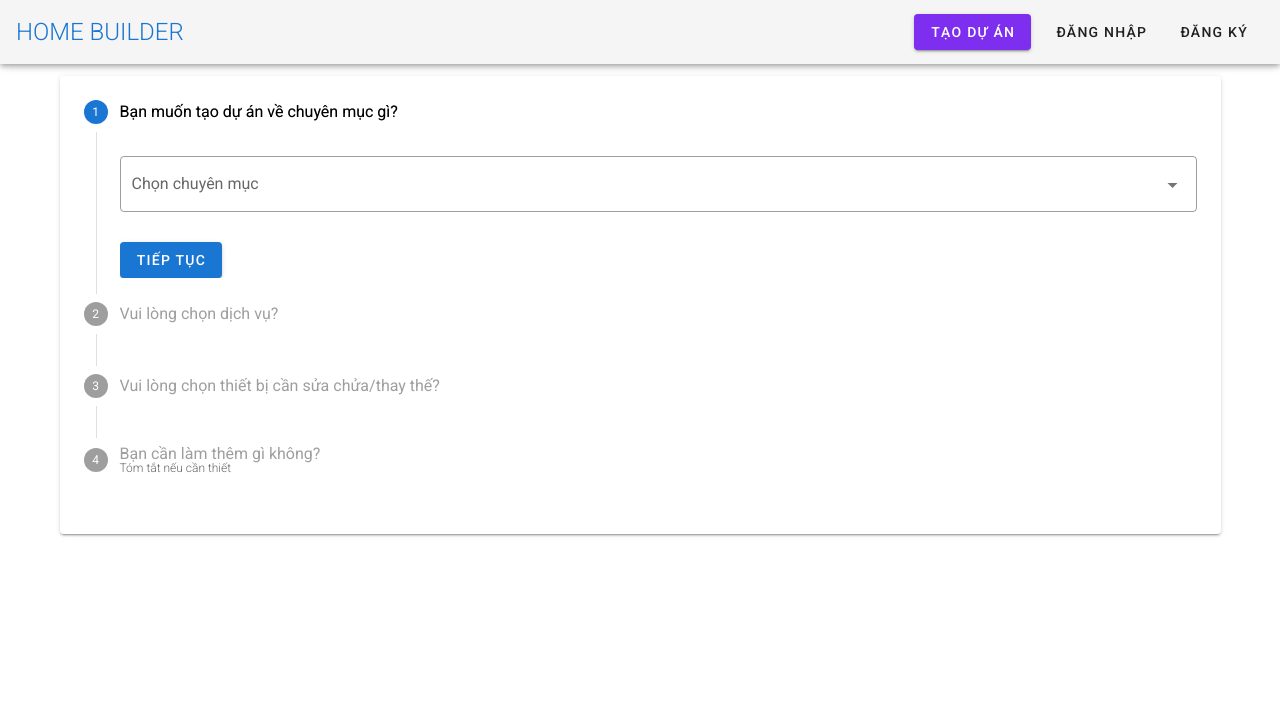
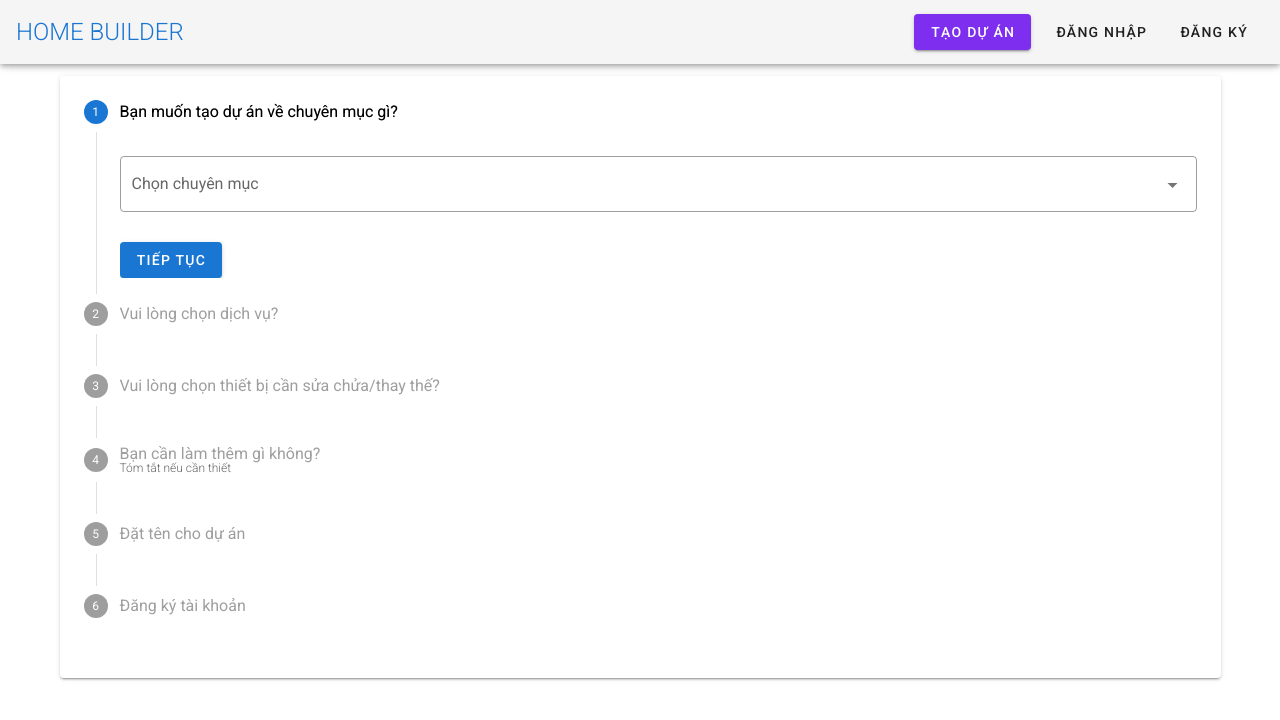
Before and after one commit to letin1203/hb, a Vue app: page /#/post-job in a window 1280 px wide. Shown: the top 720 px of the page. Built offline with nearby package versions, Linux system fonts and the light colour scheme; no server answers.

Commit message:
Add register step for post a job if user is not login

```diff
--- a/src/App.vue
+++ b/src/App.vue
@@ -4,9 +4,7 @@
     <navigation></navigation>
     <v-content>
       <transition>
-        <keep-alive>
-          <router-view></router-view>
-        </keep-alive>
+        <router-view></router-view>
       </transition>
     </v-content>
   </v-app>
--- a/src/components/AppBar.vue
+++ b/src/components/AppBar.vue
@@ -34,10 +34,15 @@
     >
       <span>Thoát tài khoản</span>
     </v-btn>
-    <v-btn v-if="!isAuthenticated" text to="/login">
+    <v-btn class="hidden-sm-and-down" v-if="!isAuthenticated" text to="/login">
       <span>Đăng nhập</span>
     </v-btn>
-    <v-btn v-if="!isAuthenticated" text to="/register">
+    <v-btn
+      class="hidden-sm-and-down"
+      v-if="!isAuthenticated"
+      text
+      to="/register"
+    >
       <span>Đăng ký</span>
     </v-btn>
     <v-btn class="hidden-md-and-up" text to="/">
--- a/src/components/Navigation.vue
+++ b/src/components/Navigation.vue
@@ -22,9 +22,38 @@
         <v-list-item-icon>
           <v-icon>{{ item.icon }}</v-icon>
         </v-list-item-icon>
-
         <v-list-item-content>
           <v-list-item-title>{{ item.title }}</v-list-item-title>
+        </v-list-item-content>
+      </v-list-item>
+      <v-list-item v-if="!isAuthenticated" link :to="'/login'">
+        <v-list-item-icon>
+          <v-icon>account_box</v-icon>
+        </v-list-item-icon>
+        <v-list-item-content>
+          <v-list-item-title>
+            Đăng nhập
+          </v-list-item-title>
+        </v-list-item-content>
+      </v-list-item>
+      <v-list-item v-else link :to="'/profile'">
+        <v-list-item-icon>
+          <v-icon>account_box</v-icon>
+        </v-list-item-icon>
+        <v-list-item-content>
+          <v-list-item-title>
+            Tài khoản
+          </v-list-item-title>
+        </v-list-item-content>
+      </v-list-item>
+      <v-list-item v-if="isAuthenticated">
+        <v-list-item-icon>
+          <v-icon>exit_to_app</v-icon>
+        </v-list-item-icon>
+        <v-list-item-content>
+          <v-list-item-title>
+            <span @click="logout">Đăng xuất</span>
+          </v-list-item-title>
         </v-list-item-content>
       </v-list-item>
     </v-list>
@@ -32,14 +61,13 @@
 </template>
 
 <script>
-import { mapState, mapActions } from 'vuex';
+import { mapState, mapActions, mapGetters } from 'vuex';
 export default {
   data() {
     return {
       showNavigation: false,
       items: [
         { title: 'Trang chủ', icon: 'dashboard', url: '/' },
-        { title: 'Tài khoản', icon: 'account_box', url: '/profile' },
         { title: 'Tạo dự án', icon: 'gavel', url: '/post-job' }
       ]
     };
@@ -50,11 +78,15 @@ export default {
     }),
     ...mapState('auth', {
       user: 'user'
+    }),
+    ...mapGetters('auth', {
+      isAuthenticated: 'loggedIn'
     })
   },
   methods: {
     ...mapActions({
-      toggleNavigation: 'navigation/toggle'
+      toggleNavigation: 'navigation/toggle',
+      logout: 'auth/logout'
     }),
     closeDrawer() {
       if (!this.showNavigation) {
--- a/src/views/Login.vue
+++ b/src/views/Login.vue
@@ -31,6 +31,7 @@
           </v-card-text>
           <v-card-actions>
             <div class="flex-grow-1"></div>
+            <v-btn :to="'/register'" text class="mr-2">Đăng ký</v-btn>
             <v-btn @click="handleSubmit" color="primary">Đăng nhập</v-btn>
           </v-card-actions>
         </v-card>
--- a/src/views/Register.vue
+++ b/src/views/Register.vue
@@ -7,40 +7,11 @@
             <v-toolbar-title>Đăng ký tài khoản</v-toolbar-title>
           </v-toolbar>
           <v-card-text>
-            <v-form>
-              <v-text-field
-                label="Email"
-                name="login"
-                prepend-icon="person"
-                type="text"
-                outlined
-                counter="50"
-                v-model="email"
-              ></v-text-field>
-              <v-text-field
-                id="password"
-                label="Mật khẩu"
-                name="password"
-                prepend-icon="lock"
-                type="password"
-                outlined
-                counter="16"
-                v-model="password"
-              ></v-text-field>
-              <v-text-field
-                id="confirm-password"
-                label="Nhập lại mật khẩu"
-                name="password"
-                prepend-icon="lock"
-                type="password"
-                outlined
-                counter="16"
-                v-model="confirmPassword"
-              ></v-text-field>
-            </v-form>
+            <register-form :registerModel="registerModel"></register-form>
           </v-card-text>
           <v-card-actions>
             <div class="flex-grow-1"></div>
+            <v-btn text :to="'/login'" class="mr-2">Đăng nhập</v-btn>
             <v-btn @click="handleSubmit" color="primary">Đăng ký</v-btn>
           </v-card-actions>
         </v-card>
@@ -51,15 +22,20 @@
 
 <script>
 import { mapGetters, mapActions } from 'vuex';
+import RegisterForm from './components/RegisterForm';
 
 export default {
-  name: 'login',
+  components: {
+    RegisterForm
+  },
 
   data() {
     return {
-      email: '',
-      password: '',
-      confirmPassword: ''
+      registerModel: {
+        email: '',
+        password: '',
+        confirmPassword: ''
+      }
     };
   },
 
@@ -78,16 +54,17 @@ export default {
 
     handleSubmit() {
       // Perform a simple validation that email and password have been typed in
-      if (this.email != '' && this.password != '') {
-        this.register({ email: this.email, password: this.password }).then(
-          response => {
-            this.password = '';
-            this.confirmPassword = '';
-            if (response.success) {
-              this.$router.push('login');
-            }
+      if (this.registerModel.email != '' && this.registerModel.password != '') {
+        this.register({
+          email: this.registerModel.email,
+          password: this.registerModel.password
+        }).then(response => {
+          this.registerModel.password = '';
+          this.registerModel.confirmPassword = '';
+          if (response.success) {
+            this.$router.push('login');
           }
-        );
+        });
       }
     }
   }
--- /dev/null
+++ b/src/views/components/RegisterForm.vue
@@ -0,0 +1,50 @@
+<template>
+  <v-form>
+    <v-text-field
+      label="Email"
+      name="login"
+      prepend-icon="person"
+      type="text"
+      outlined
+      counter="50"
+      v-model="registerModel.email"
+    ></v-text-field>
+    <v-text-field
+      id="password"
+      label="Mật khẩu"
+      name="password"
+      prepend-icon="lock"
+      type="password"
+      outlined
+      counter="16"
+      v-model="registerModel.password"
+    ></v-text-field>
+    <v-text-field
+      id="confirm-password"
+      label="Nhập lại mật khẩu"
+      name="password"
+      prepend-icon="lock"
+      type="password"
+      outlined
+      counter="16"
+      v-model="registerModel.confirmPassword"
+    ></v-text-field>
+  </v-form>
+</template>
+
+<script>
+export default {
+  props: {
+    registerModel: {
+      type: Object,
+      default() {
+        return {
+          email: '',
+          password: '',
+          confirmPassword: ''
+        };
+      }
+    }
+  }
+};
+</script>
--- a/src/views/projects/PostJob.vue
+++ b/src/views/projects/PostJob.vue
@@ -2,11 +2,10 @@
   <v-container>
     <v-row>
       <v-col>
-        <v-stepper v-model="e6" vertical>
-          <v-stepper-step @click="e6 = 1" :complete="e6 > 1" step="1">
+        <v-stepper v-model="currentStep" vertical>
+          <v-stepper-step :complete="currentStep > 1" step="1">
             Bạn muốn tạo dự án về chuyên mục gì?
           </v-stepper-step>
-
           <v-stepper-content step="1">
             <v-select
               class="mt-2"
@@ -14,36 +13,38 @@
               label="Chọn chuyên mục"
               outlined
             ></v-select>
-            <v-btn color="primary" @click="e6 = 2">Tiếp tục</v-btn>
+            <v-btn color="primary" @click="currentStep = 2">Tiếp tục</v-btn>
           </v-stepper-content>
 
-          <v-stepper-step @click="e6 = 2" :complete="e6 > 2" step="2">
+          <v-stepper-step :complete="currentStep > 2" step="2">
             Vui lòng chọn dịch vụ?
           </v-stepper-step>
-
           <v-stepper-content step="2">
             <list-looking
               class="mb-2"
               :selectedLooking.sync="selectedLooking"
             ></list-looking>
-            <v-btn class="mr-2" color="primary" @click="e6 = 3">Tiếp tục</v-btn>
-            <v-btn @click="e6 = 1" color="secondary">Quay lại</v-btn>
+            <v-btn class="mr-2" color="primary" @click="currentStep = 3"
+              >Tiếp tục</v-btn
+            >
+            <v-btn @click="currentStep = 1" color="secondary">Quay lại</v-btn>
           </v-stepper-content>
 
-          <v-stepper-step @click="e6 = 3" :complete="e6 > 3" step="3">
+          <v-stepper-step :complete="currentStep > 3" step="3">
             Vui lòng chọn thiết bị cần sửa chửa/thay thế?
           </v-stepper-step>
-
           <v-stepper-content step="3">
             <list-fixtures
               class="mb-2"
               :selectedFixture.sync="selectedFixture"
             ></list-fixtures>
-            <v-btn class="mr-2" color="primary" @click="e6 = 4">Tiếp tục</v-btn>
-            <v-btn @click="e6 = 2" color="secondary">Quay lại</v-btn>
+            <v-btn class="mr-2" color="primary" @click="currentStep = 4"
+              >Tiếp tục</v-btn
+            >
+            <v-btn @click="currentStep = 2" color="secondary">Quay lại</v-btn>
           </v-stepper-content>
 
-          <v-stepper-step @click="e6 = 4" step="4">
+          <v-stepper-step :complete="currentStep > 4" step="4">
             Bạn cần làm thêm gì không?
             <small>Tóm tắt nếu cần thiết</small>
           </v-stepper-step>
@@ -55,10 +56,49 @@
               value=""
               class="mt-2"
             ></v-textarea>
-            <v-btn color="primary" @click="e6 = 1" class="mr-2"
-              >Tạo dự án</v-btn
+            <v-btn color="primary" @click="currentStep = 5" class="mr-2"
+              >Tiếp tục</v-btn
             >
-            <v-btn @click="e6 = 3" color="secondary">Quay lại</v-btn>
+            <v-btn @click="currentStep = 3" color="secondary">Quay lại</v-btn>
+          </v-stepper-content>
+
+          <v-stepper-step
+            step="5"
+            :complete="!isAuthenticated && currentStep > 5"
+          >
+            Đặt tên cho dự án
+          </v-stepper-step>
+          <v-stepper-content step="5">
+            <v-text-field
+              outlined
+              name="name"
+              label="Tên dự án"
+              value=""
+              class="mt-2"
+            ></v-text-field>
+            <v-btn
+              v-if="!isAuthenticated"
+              color="primary"
+              @click="currentStep = 6"
+              class="mr-2"
+            >
+              Tiếp tục
+            </v-btn>
+            <v-btn v-else color="primary" @click="createJob" class="mr-2">
+              Tạo dự án
+            </v-btn>
+            <v-btn @click="currentStep = 4" color="secondary">Quay lại</v-btn>
+          </v-stepper-content>
+
+          <v-stepper-step step="6" v-if="!isAuthenticated">
+            Đăng ký tài khoản
+          </v-stepper-step>
+          <v-stepper-content step="6">
+            <register-form class="mt-2" :registerModel="registerModel"></register-form>
+            <v-btn color="primary" @click="createJob" class="mr-2">
+              Tạo dự án
+            </v-btn>
+            <v-btn @click="currentStep = 5" color="secondary">Quay lại</v-btn>
           </v-stepper-content>
         </v-stepper>
       </v-col>
@@ -69,19 +109,35 @@
 <script>
 import ListLooking from './components/ListLooking';
 import ListFixtures from './components/ListFixtures';
+import RegisterForm from '../components/RegisterForm';
+import { mapGetters } from 'vuex';
 export default {
   components: {
     ListLooking,
-    ListFixtures
+    ListFixtures,
+    RegisterForm
   },
   data() {
     return {
       isActive: false,
-      e6: 1,
+      currentStep: 1,
       categoryItems: ['Nhà tắm', 'Bếp', 'Hệ thống gas', 'Mái nhà'],
       selectedLooking: [],
-      selectedFixture: []
+      selectedFixture: [],
+      registerModel: {
+        email: '',
+        password: '',
+        confirmPassword: ''
+      }
     };
+  },
+  computed: {
+    ...mapGetters('auth', {
+      isAuthenticated: 'loggedIn'
+    })
+  },
+  methods: {
+    createJob() {}
   }
 };
 </script>
```
